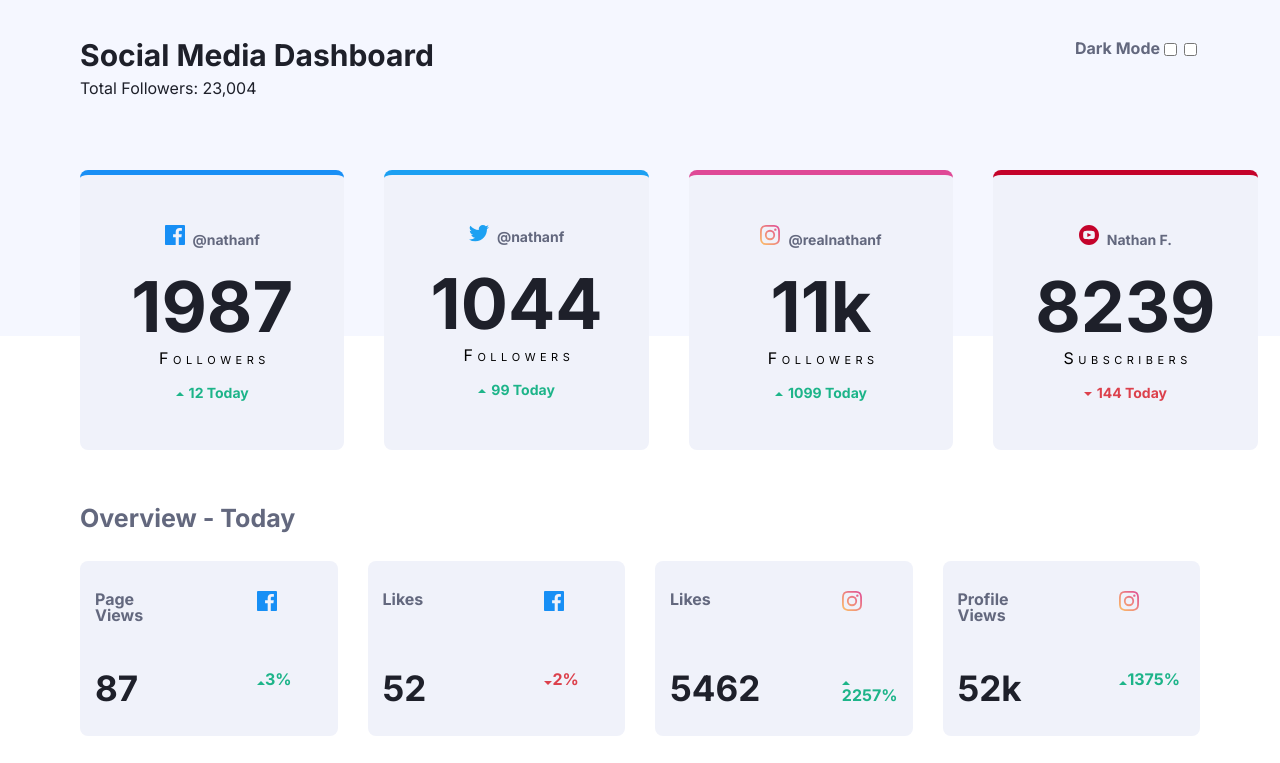
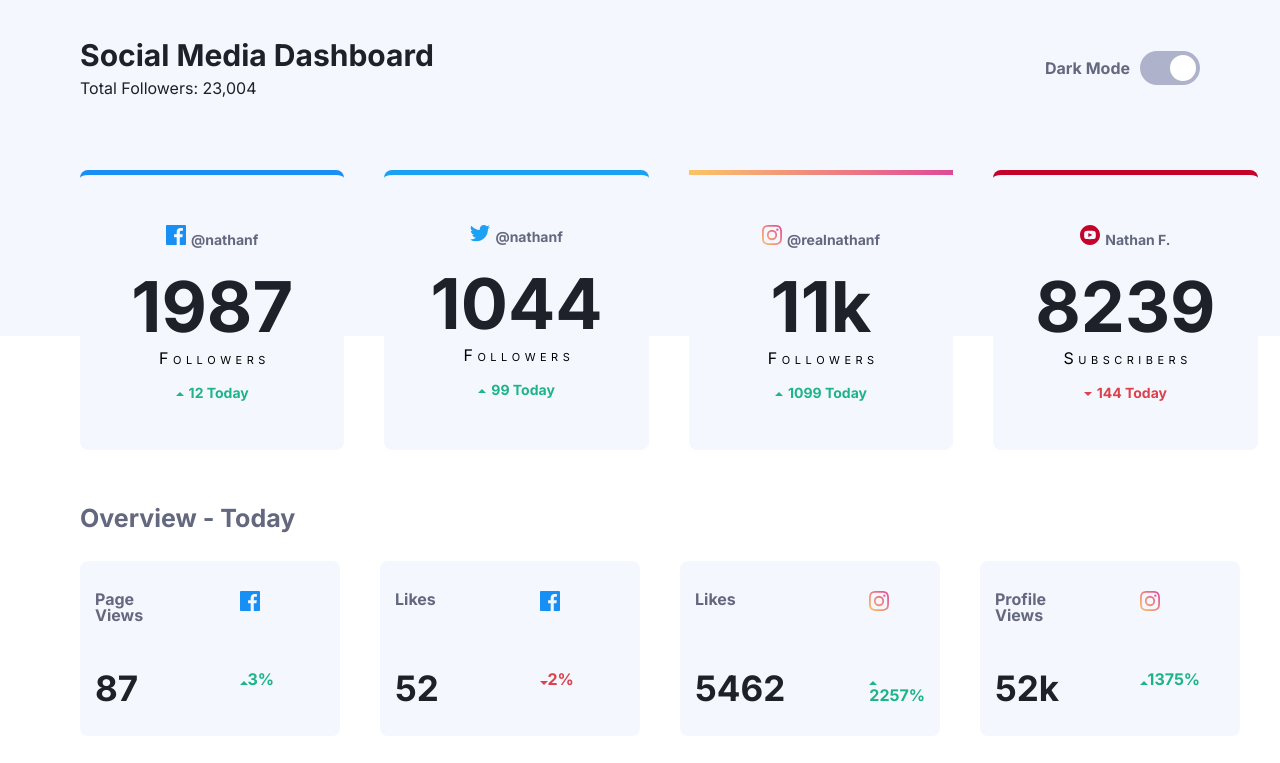
Before and after one commit to MarieG41/social-media-dashboard-with-theme-switcher-master, a plain HTML site: page index.html in a window 1280 px wide. Shown: the top 763 px of the page. Drawn offline with Linux system fonts and the light colour scheme.

Commit message:
active state desktop version done

```diff
--- a/_header.scss
+++ b/_header.scss
@@ -18,6 +18,54 @@ header {
         font-weight: var(--heavy-weight);
         display: flex;
         justify-content: space-evenly;
-        align-items: start;
+        align-items: center;
+        .switch {
+            margin-left: 10px;
+            position: relative;
+            display: inline-block;
+            width: 60px;
+            height: 34px;
+            input {
+                opacity: 0;
+                width: 0;
+                height: 0;
+            }
+            .slider-round {
+                border-radius: 34px;
+                position: absolute;
+                cursor: pointer;
+                top: 0;
+                left: 0;
+                right: 0;
+                bottom: 0;
+                background-color: var(--Toggle-light);
+                -webkit-transition: .4s;
+                transition: .4s;
+            }
+            .slider-round::before {
+                border-radius: 50%;
+                position: absolute;
+                content: "";
+                height: 26px;
+                width: 26px;
+                left: 30px;
+                bottom: 4px;
+                background-color: white;
+                -webkit-transition: .4s;
+                transition: .4s;
+            }
+            input:checked + .slider-round {
+                background: linear-gradient(hsl(210, 78%, 56%), hsl(146, 68%, 55%));
+            }
+            input:focus + .slider-round {
+                box-shadow: 0 0 1px;
+                background-color: var(--Toggle-light);
+            }
+            input:checked + .slider-round:before {
+                -webkit-transform: translateX(-26px);
+                -ms-transform: translateX(-26px);
+                transform: translateX(-26px);
+              }
+        }
     }
 }
--- a/_overview-data.scss
+++ b/_overview-data.scss
@@ -1,7 +1,7 @@
 .overview-data {
     margin-top: 150px;
     padding-left: 80px;
-    padding-right: 80px;
+    padding-right: 40px;
     h2 {
         padding-top: 20px;
         padding-bottom: 10px;
@@ -14,11 +14,11 @@
         display: grid;
         grid-template-columns: 1fr 1fr 1fr 1fr;
         grid-template-rows: 1.3fr 1.3fr;
-        gap: 30px;
+        gap: 40px;
         .fb-page-views, .fb-likes, .ig-likes, .ig-profile-views, .retweet, .tw-likes, .yt-likes, .yt-views {
-            background-color: var(--Light-Grayish-Blue-Card-bg);
+            background-color: var(--Very-Pale-Blue-Top-bg-Pattern);
             display: grid;
-            grid-template-columns: 0.35fr 0.35fr;
+            grid-template-columns: 0.35fr 0.45fr;
             grid-template-rows: 80px 35px;
             column-gap: 40px;
             padding: 30px 15px;
@@ -35,6 +35,13 @@
                 margin-bottom: 50px;
 
             }
+            img .logo {
+                width: 70px;
+            }
+        }
+        .fb-page-views:hover, .fb-likes:hover, .ig-likes:hover, .ig-profile-views:hover, .retweet:hover, .tw-likes:hover, .yt-likes:hover, .yt-views:hover {
+            background-color: var(--Light-Grayish-Blue-Card-bg);
+            cursor: pointer;
         }
     }
 }
--- a/_resume-data.scss
+++ b/_resume-data.scss
@@ -29,14 +29,17 @@
         }
         .logo {
             padding-bottom: 0;
-            padding-right: 8px;
         }
     }
     .fb-resume-data, .twitter-resume-data, .ig-resume-data, .yt-resume-data {
-        background-color: var(--Light-Grayish-Blue-Card-bg);
+        background-color: var(--Very-Pale-Blue-Top-bg-Pattern);
         text-align: center;
         padding: 50px 0;
         border-radius: 8px;
+    }
+    .fb-resume-data:hover, .twitter-resume-data:hover, .ig-resume-data:hover, .yt-resume-data:hover {
+        background-color: var(--Light-Grayish-Blue-Card-bg);
+        cursor: pointer;
     }
     .fb-resume-data {
         border-top: 5px solid var(--Facebook);
@@ -46,7 +49,8 @@
     }
     .ig-resume-data {
         border-top: 5px solid;
-        border-color: hsl(329, 70%, 58%);
+        border-image: linear-gradient(to right, hsl(37, 97%, 70%), hsl(329, 70%, 58%)) 1;
+
     }
     .yt-resume-data {
         border-top: 5px solid var(--YouTube);
--- a/index.html
+++ b/index.html
@@ -20,8 +20,10 @@
   </nav>
   <div class="dark-mode">
     <p>Dark Mode</p>
-    <input type="checkbox">
-    <input type="checkbox">
+    <label class="switch">
+      <input type="checkbox">
+      <span class="slider-round"></span>
+    </label>
   </div>
 </header>
 
--- a/main.scss
+++ b/main.scss
@@ -4,10 +4,10 @@
 
     --Facebook: hsl(208, 92%, 53%);
     --Twitter: hsl(203, 89%, 53%);
-    --Instagram: linear-gradient(hsl(37, 97%, 70%) to hsl(329, 70%, 58%));
+    --Instagram: linear-gradient(hsl(37, 97%, 70%), hsl(329, 70%, 58%));
     --YouTube: hsl(348, 97%, 39%);
 
-    --Toggle-dark: linear gradient hsl(210, 78%, 56%) to hsl(146, 68%, 55%);
+    --Toggle-dark: linear-gradient(hsl(210, 78%, 56%), hsl(146, 68%, 55%));
     --Toggle-light: hsl(230, 22%, 74%);
 
     --Very-Dark-Blue-bg: hsl(230, 17%, 14%);
@@ -29,6 +29,7 @@
 body {
     font-family: 'Inter', sans-serif;
     font-weight: 14px;
+    overflow-x: hidden;
     .green {
         color: var(--Lime-Green);
         font-weight: var(--heavy-weight);
```
Also changed, not shown: style.css, 1 other file.
